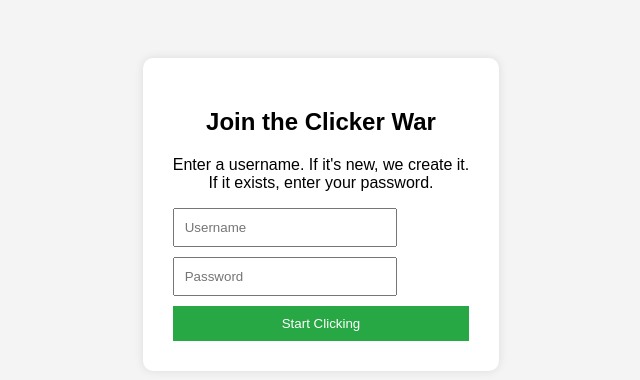
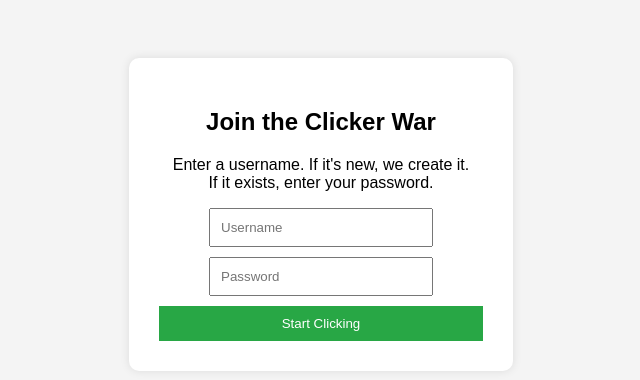
Before and after one commit to juncui0988/website, a Flask app: page /login in a window 1280 px wide. Shown: the top 380 px of the page, without its empty margins (319-959 px from the left). Run offline with Flask 3, Linux system fonts and the light colour scheme.

Commit message:
Update login.html

```diff
--- a/templates/login.html
+++ b/templates/login.html
@@ -5,7 +5,7 @@
     <style>
         body { font-family: sans-serif; text-align: center; padding-top: 50px; background-color: #f4f4f4; }
         .container { background: white; padding: 30px; border-radius: 10px; display: inline-block; box-shadow: 0 0 10px rgba(0,0,0,0.1); }
-        input { padding: 10px; margin: 10px 0; width: 200px; display: block; }
+        input { padding: 10px; margin: 10px 50px; width: 200px; display: block; }
         button { padding: 10px 20px; background-color: #28a745; color: white; border: none; cursor: pointer; width: 100%; }
         button:hover { background-color: #218838; }
         .error { color: red; margin-bottom: 10px; }
```
